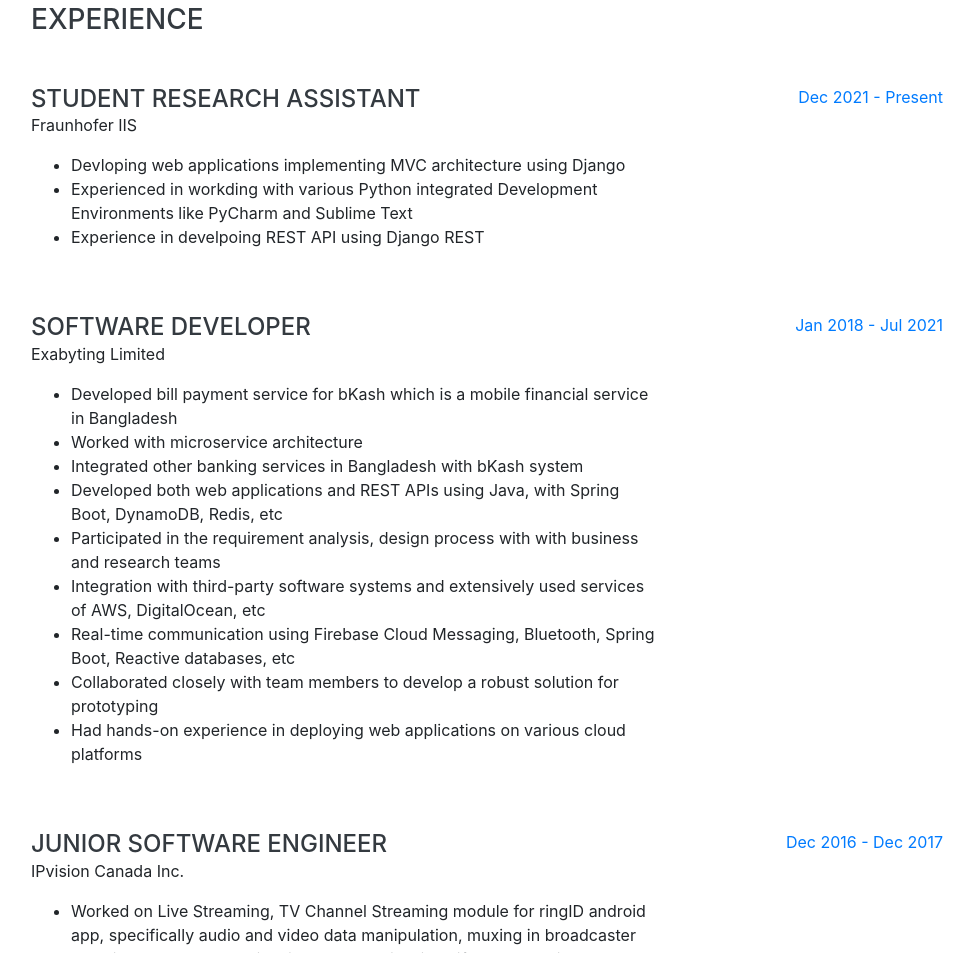
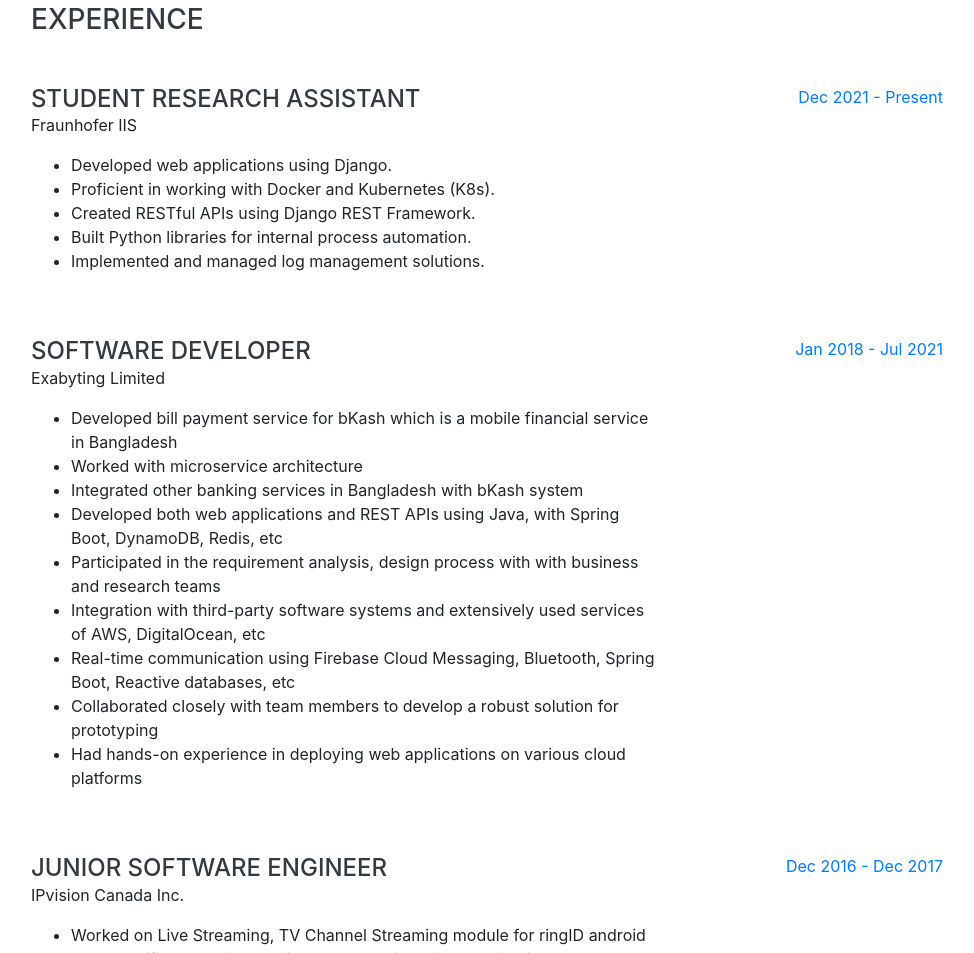
Before and after one commit to mastersunny/mastersunny.github.io, a website with bundled scripts: page index.html in a window 1280 px wide. Shown: the part 846-1799 px from the top of the page, without its empty margins (289-1263 px from the left). Built offline with nearby package versions, Linux system fonts and the light colour scheme; a web font is replaced by a local one.

Commit message:
experience changed

```diff
--- a/index.html
+++ b/index.html
@@ -104,13 +104,19 @@
             <p class="mb-3">Fraunhofer IIS</p>
             <ul>
             <li>
-              Devloping web applications implementing MVC architecture using Django
+              Developed web applications using Django.
             </li>
             <li>
-              Experienced in workding with various Python integrated Development Environments like PyCharm and Sublime Text
+              Proficient in working with Docker and Kubernetes (K8s).
             </li>
             <li>
-              Experience in develpoing REST API using Django REST
+              Created RESTful APIs using Django REST Framework.
+            </li>
+            <li>
+              Built Python libraries for internal process automation.
+            </li>
+            <li>
+              Implemented and managed log management solutions.
             </li>
 
             </ul>
```
